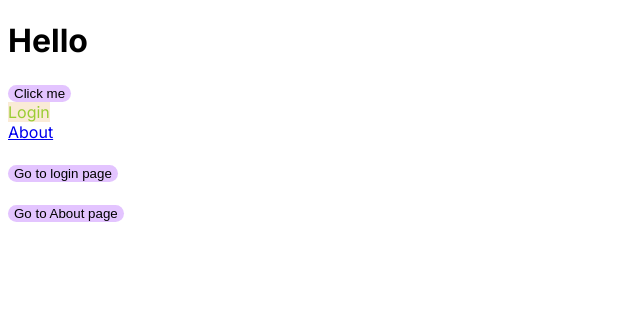
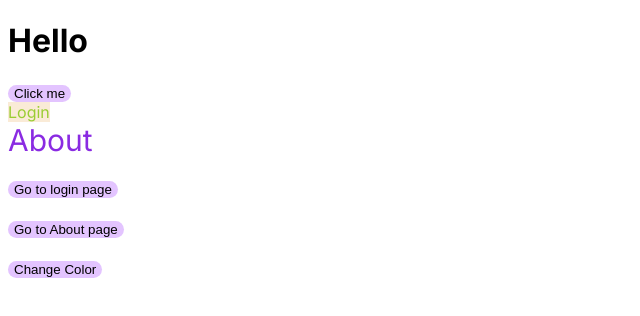
Before and after one commit to SohomSaha045/newNextApp, a Next.js app: page / in a window 1280 px wide. Shown: the top 316 px of the page, without its empty margins (0-640 px from the left). Built offline with nearby package versions, Linux system fonts and the light colour scheme.

Commit message:
conditional_css

```diff
--- a/src/app/page.js
+++ b/src/app/page.js
@@ -1,11 +1,14 @@
 "use client";
 import { useRouter } from "next/navigation";
 import style from "@/styles/outside.module.css";
+import cond from "@/styles/conditional.module.css";
 // const useRouter = require('next/navigation');
 
 import Link from "next/link";
+import { useState } from "react";
 
 export default function Home() {
+  const [color,setColor]=useState('brown');
   const router = useRouter();
   return (
     <main>
@@ -14,13 +17,16 @@ export default function Home() {
       <br />
       <Link href="/login" className={style.out}>Login</Link>
       <br />
-      <Link href="/about">About</Link>
+      <Link href="/about" className={color=='brown'?cond.purple:cond.brown}>About</Link>
       <br />
       <br />
       <button onClick={() => router.push("/login")}>Go to login page</button>
       <br />
       <br />
       <button onClick={() => router.push("/about")}>Go to About page</button>
+      <br />
+      <br />
+      <button onClick={() =>{color=='brown'?setColor('purple'):setColor('brown')}}>Change Color</button>
     </main>
   );
 }
--- /dev/null
+++ b/src/styles/conditional.module.css
@@ -0,0 +1,10 @@
+.purple{
+    color: blueviolet;
+    text-decoration: none;
+    font-size: 30px;
+}
+.brown{
+    color: tomato;
+    text-decoration: none;
+    font-size: 30px;
+}
```
